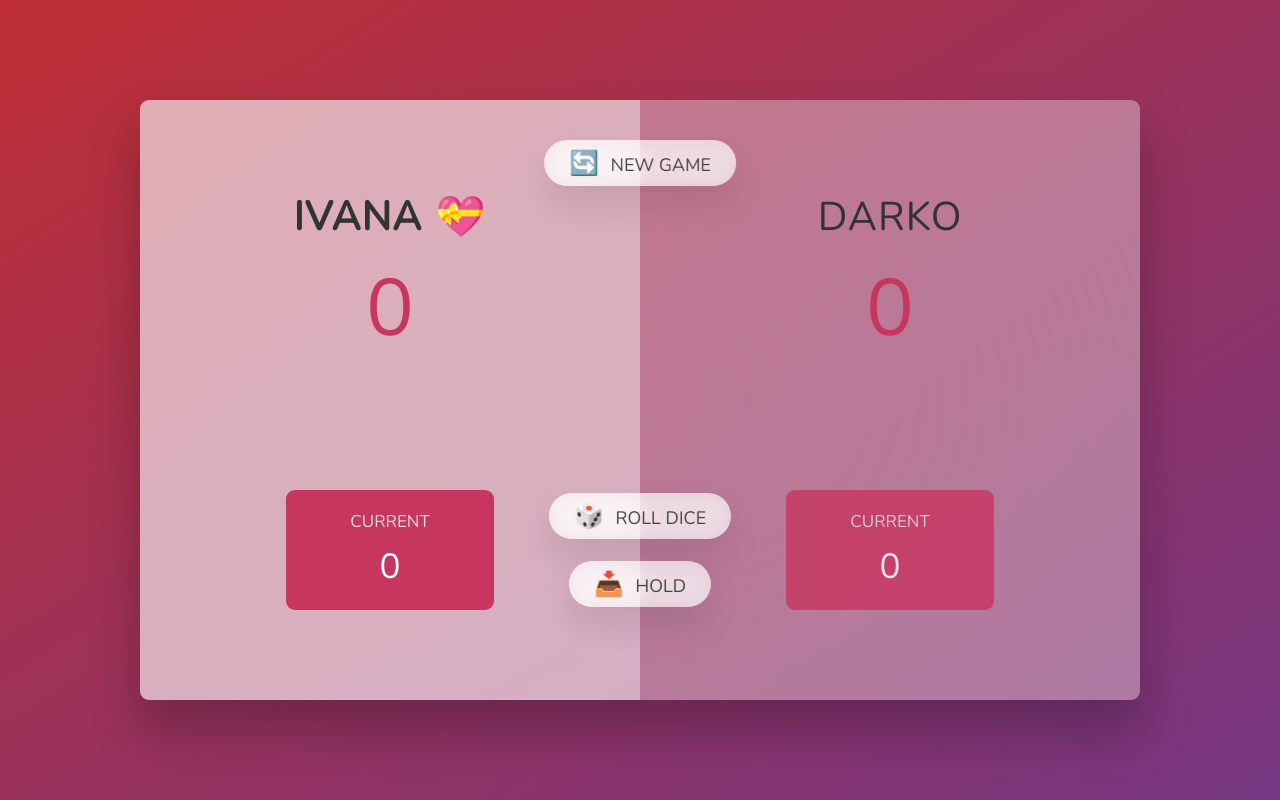
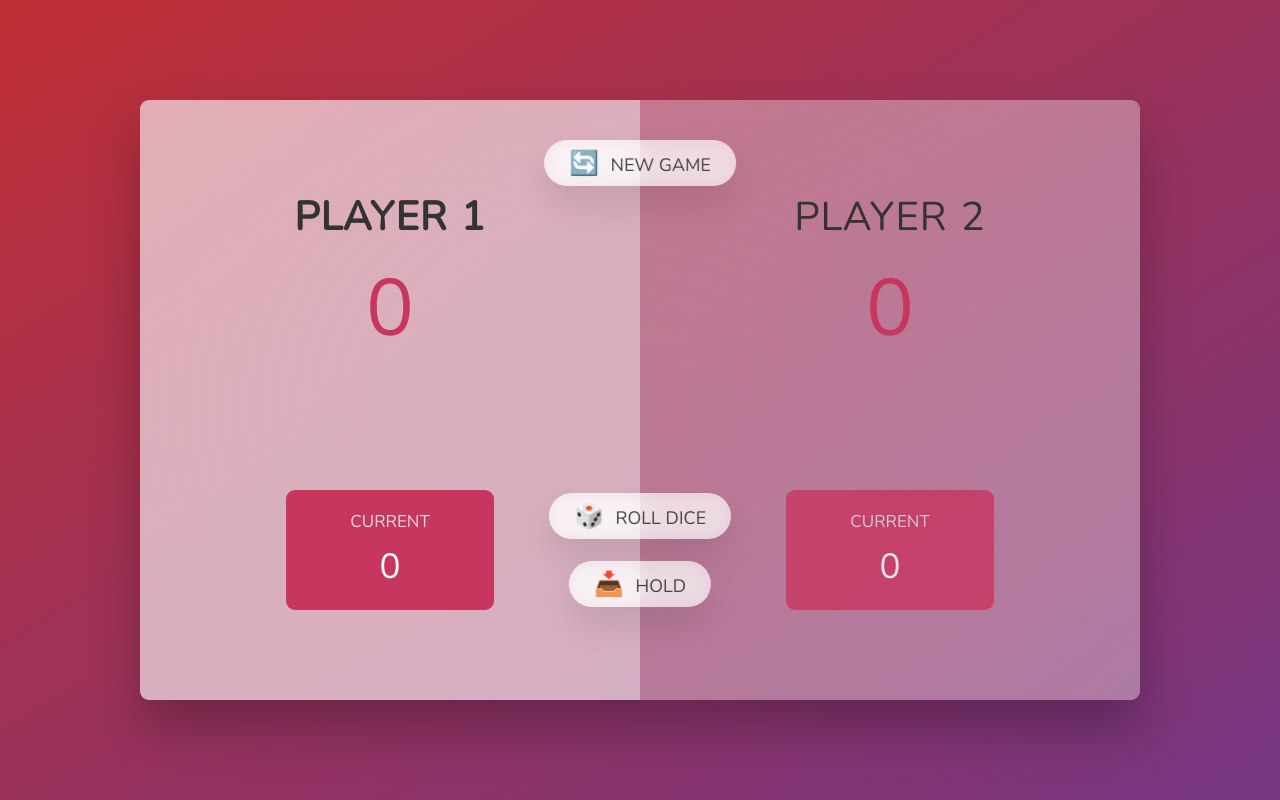
Before and after one commit to Darko96/pig-game, a plain HTML site: page index.html in a window 1280 px wide. Drawn offline with nearby package versions, Linux system fonts and the light colour scheme.

Commit message:
Update index.html

```diff
--- a/index.html
+++ b/index.html
@@ -10,7 +10,7 @@
   <body>
     <main>
       <section class="player player--0 player--active">
-        <h2 class="name" id="name--0">Ivana 💝</h2>
+        <h2 class="name" id="name--0">Player 1</h2>
         <p class="score" id="score--0">43</p>
         <div class="current">
           <p class="current-label">Current</p>
@@ -18,7 +18,7 @@
         </div>
       </section>
       <section class="player player--1">
-        <h2 class="name" id="name--1">Darko</h2>
+        <h2 class="name" id="name--1">Player 2</h2>
         <p class="score" id="score--1">24</p>
         <div class="current">
           <p class="current-label">Current</p>
```
